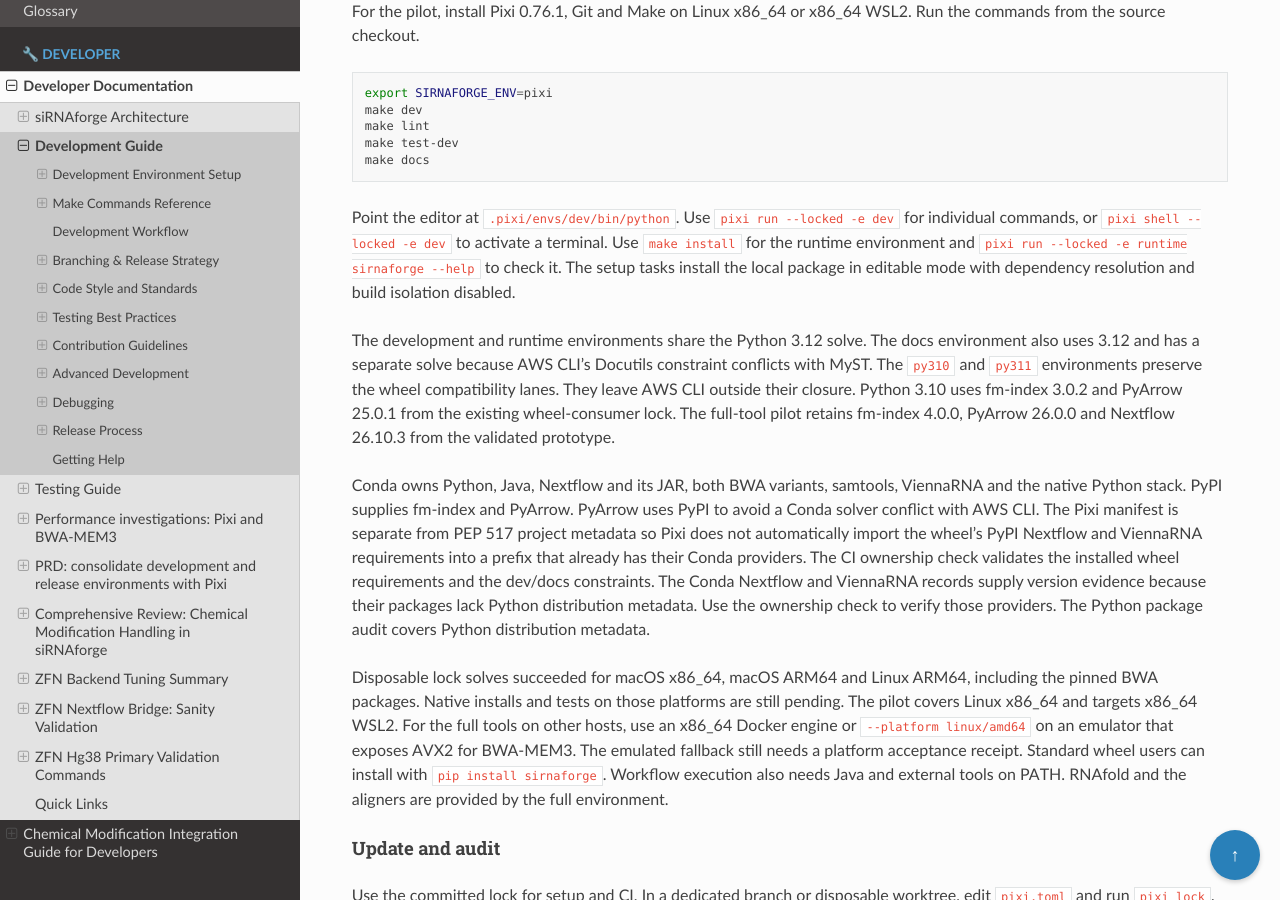
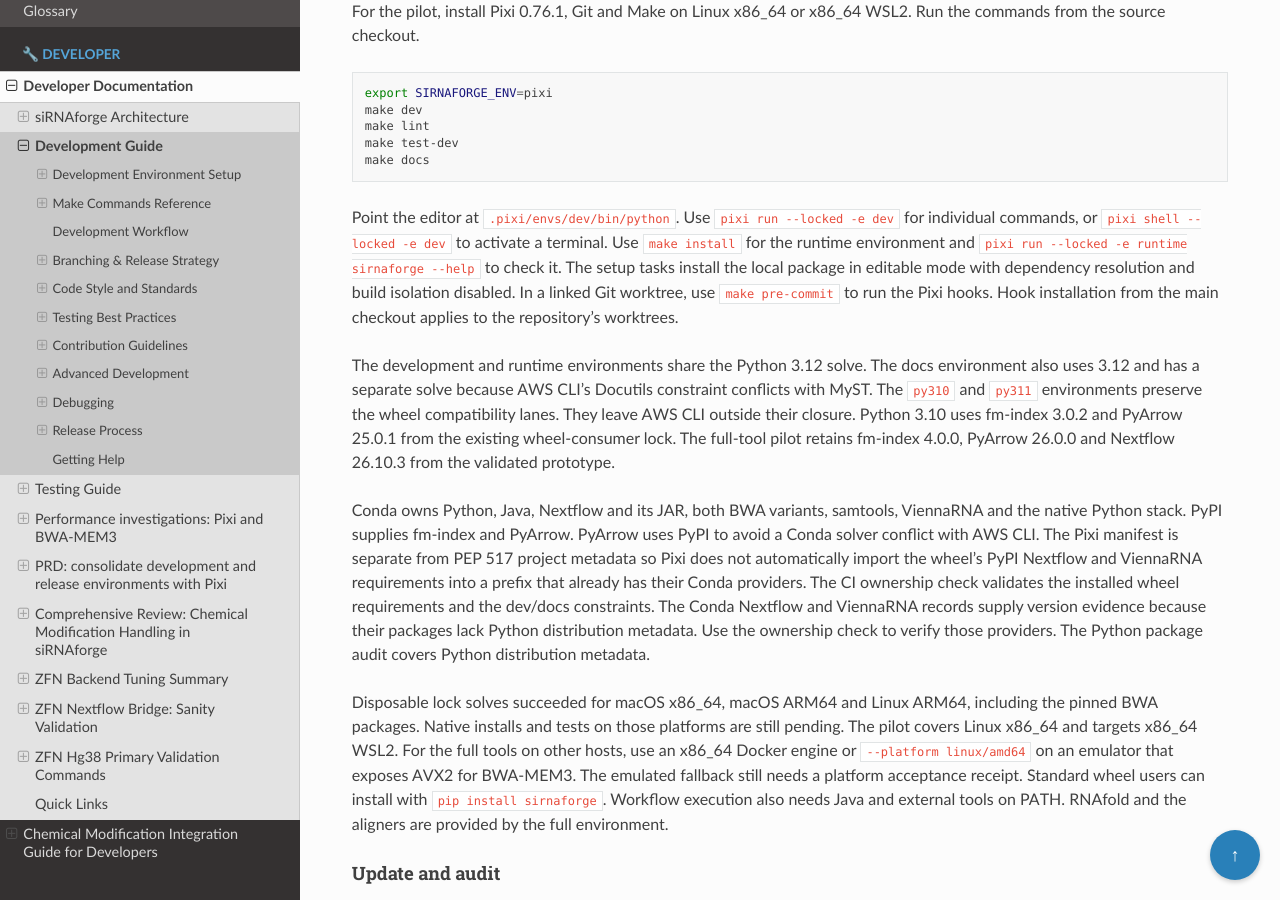
Before and after one commit to Austin-s-h/sirnaforge, a Sphinx documentation site: the page built from docs/developer/development.md, in a window 1280 px wide and 900 px high, scrolled down 409 px. Built offline with Sphinx 7.4.7 and the Read the Docs theme 3.1.0, drawn with Linux system fonts in a browser that asks for light colours.

Commit message:
Keep Pixi hook setup local to standalone checkouts

```diff
--- a/docs/developer/development.md
+++ b/docs/developer/development.md
@@ -24,7 +24,9 @@ Point the editor at `.pixi/envs/dev/bin/python`. Use
 `pixi shell --locked -e dev` to activate a terminal. Use `make install` for
 the runtime environment and `pixi run --locked -e runtime sirnaforge --help`
 to check it. The setup tasks install the local package in editable mode with
-dependency resolution and build isolation disabled.
+dependency resolution and build isolation disabled. In a linked Git worktree,
+use `make pre-commit` to run the Pixi hooks. Hook installation from the main
+checkout applies to the repository's worktrees.
 
 The development and runtime environments share the Python 3.12 solve. The
 docs environment also uses 3.12 and has a separate solve because AWS CLI's
```
Also changed, not shown: 1 other file.
